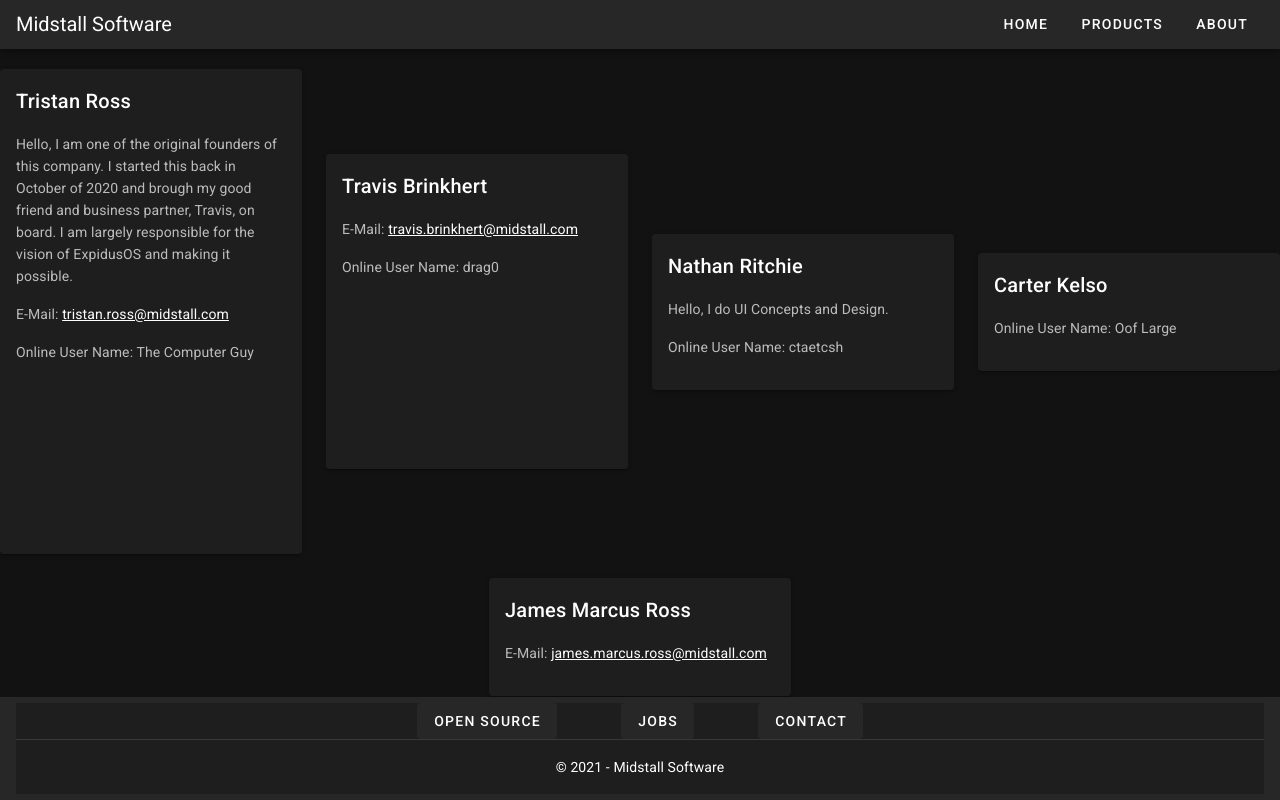
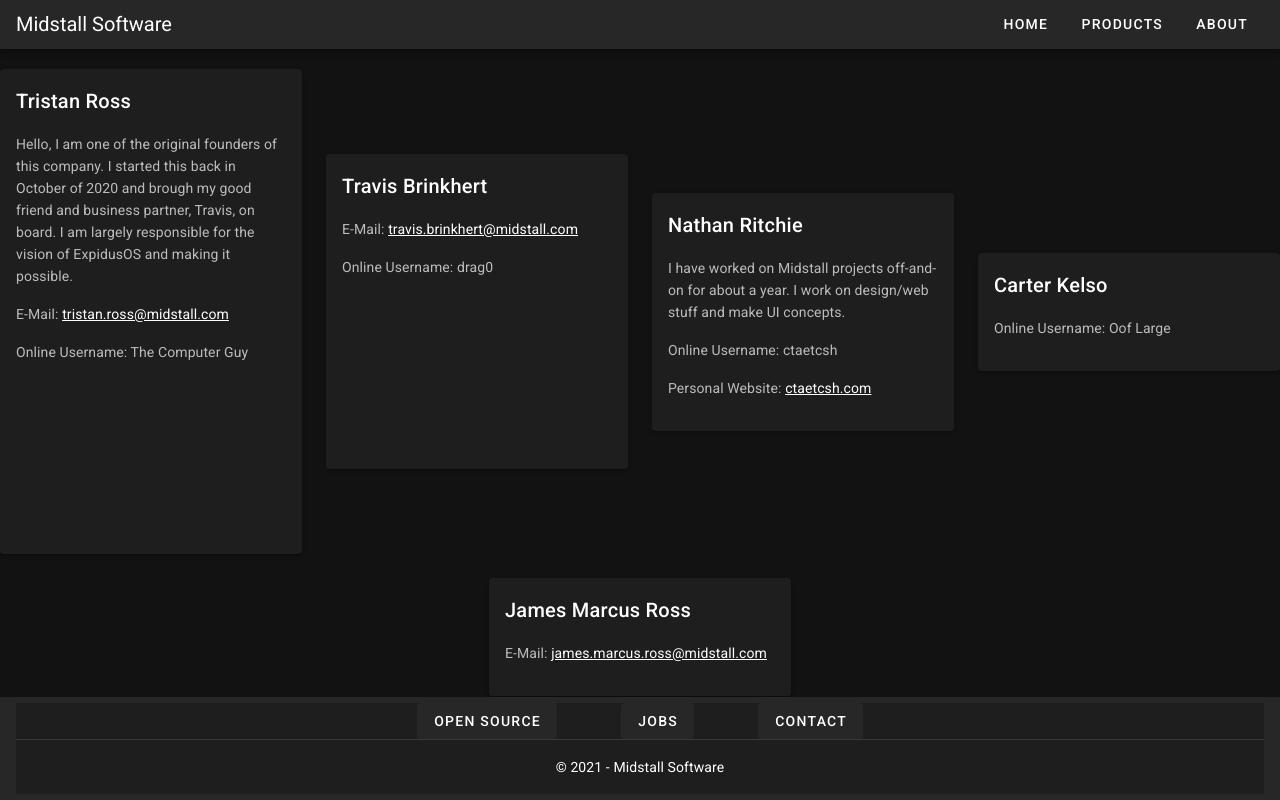
Before and after one commit to MidstallSoftware/website, a Nuxt app: page /about/team in a window 1280 px wide. Built offline with nearby package versions, Linux system fonts and the light colour scheme.

Commit message:
Modify description for my card on team.vue (#20)
* Modify description for my card on team.vue

* dumb commit

```diff
--- a/pages/about/team.vue
+++ b/pages/about/team.vue
@@ -6,7 +6,7 @@
 				<v-card-text>
 					<p>Hello, I am one of the original founders of this company. I started this back in October of 2020 and brough my good friend and business partner, Travis, on board. I am largely responsible for the vision of ExpidusOS and making it possible.</p>
 					<p>E-Mail: <a href="mailto:tristan.ross@midstall.com" class="text--primary">tristan.ross@midstall.com</a></p>
-					<p>Online User Name: The Computer Guy</p>
+					<p>Online Username: The Computer Guy</p>
 					<v-img :src="require('~/assets/img/team/tristan.jpg')" aspect-ratio="1.7"></v-img>
 				</v-card-text>
 			</v-card>
@@ -16,7 +16,7 @@
 				<v-card-title>Travis Brinkhert</v-card-title>
 				<v-card-text>
 					<p>E-Mail: <a href="mailto:travis.brinkhert@midstall.com" class="text--primary">travis.brinkhert@midstall.com</a></p>
-					<p>Online User Name: drag0</p>
+					<p>Online Username: drag0</p>
 					<v-img :src="require('~/assets/img/team/travis.jpg')" aspect-ratio="1.7"></v-img>
 				</v-card-text>
 			</v-card>
@@ -25,8 +25,9 @@
 			<v-card>
 				<v-card-title>Nathan Ritchie</v-card-title>
 				<v-card-text>
-					<p>Hello, I do UI Concepts and Design.</p>
-					<p>Online User Name: ctaetcsh</p>
+					<p>I have worked on Midstall projects off-and-on for about a year. I work on design/web stuff and make UI concepts. </p>
+					<p>Online Username: ctaetcsh</p>
+					<p>Personal Website: <a href="https://ctaetcsh.com" class="text--primary" >ctaetcsh.com</a></p>
 				</v-card-text>
 			</v-card>
 		</v-col>
@@ -34,7 +35,7 @@
 			<v-card>
 				<v-card-title>Carter Kelso</v-card-title>
 				<v-card-text>
-					<p>Online User Name: Oof Large</p>
+					<p>Online Username: Oof Large</p>
 				</v-card-text>
 			</v-card>
 		</v-col>
```
Also changed, not shown: 1 other file (tests, documents, lock files or other folders).
